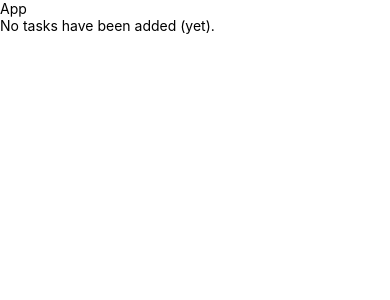
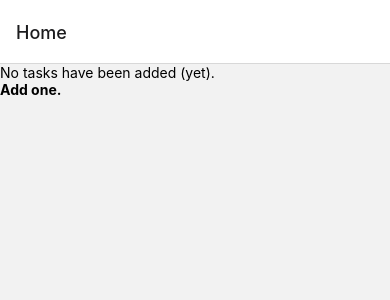
Before and after one commit to esfxra/TasksRN, a React Native app: screen / in a window 390 px wide. Shown: the top 300 px of the page. Built offline with nearby package versions, Linux system fonts and the light colour scheme.

Commit message:
Add navigation

```diff
--- a/package.json
+++ b/package.json
@@ -10,8 +10,12 @@
     "lint": "eslint . --ext .js,.jsx,.ts,.tsx"
   },
   "dependencies": {
+    "@react-navigation/native": "^6.0.6",
+    "@react-navigation/native-stack": "^6.2.4",
     "react": "17.0.2",
-    "react-native": "0.66.0"
+    "react-native": "0.66.0",
+    "react-native-safe-area-context": "^3.3.2",
+    "react-native-screens": "^3.8.0"
   },
   "devDependencies": {
     "@babel/core": "^7.12.9",
--- /dev/null
+++ b/src/App.navigator.tsx
@@ -0,0 +1,21 @@
+import React from 'react';
+import {NavigationContainer} from '@react-navigation/native';
+import {createNativeStackNavigator} from '@react-navigation/native-stack';
+
+import Home from './screens/Home.screen';
+import AddTask from './screens/AddTask.screen';
+import EditTask from './screens/EditTask.screen';
+
+const Stack = createNativeStackNavigator();
+
+export default function AppNavigator() {
+  return (
+    <NavigationContainer>
+      <Stack.Navigator>
+        <Stack.Screen component={Home} name="Home" />
+        <Stack.Screen component={AddTask} name="AddTask" />
+        <Stack.Screen component={EditTask} name="EditTask" />
+      </Stack.Navigator>
+    </NavigationContainer>
+  );
+}
--- a/src/App.tsx
+++ b/src/App.tsx
@@ -1,19 +1,12 @@
 import React from 'react';
-import {SafeAreaView, Text} from 'react-native';
 
-import {useAppContext} from './App.provider';
+import AppProvider from './App.provider';
+import AppNavigator from './App.navigator';
 
 export default function App() {
-  const appContext = useAppContext();
-
   return (
-    <SafeAreaView>
-      <Text>App</Text>
-      {appContext.tasks.length === 0 ? (
-        <Text>No tasks have been added (yet).</Text>
-      ) : (
-        appContext.tasks.map(task => <Text>{task.name}</Text>)
-      )}
-    </SafeAreaView>
+    <AppProvider>
+      <AppNavigator />
+    </AppProvider>
   );
 }
--- /dev/null
+++ b/src/screens/AddTask.screen.tsx
@@ -0,0 +1,12 @@
+import React from 'react';
+import {Text, View} from 'react-native';
+
+import {AddTaskProps} from '../types';
+
+export default function AddTask({navigation}: AddTaskProps) {
+  return (
+    <View>
+      <Text>AddTask</Text>
+    </View>
+  );
+}
--- /dev/null
+++ b/src/screens/EditTask.screen.tsx
@@ -0,0 +1,12 @@
+import React from 'react';
+import {Text, View} from 'react-native';
+
+import {EditTaskProps} from '../types';
+
+export default function EditTask({navigation}: EditTaskProps) {
+  return (
+    <View>
+      <Text>EditTask</Text>
+    </View>
+  );
+}
--- /dev/null
+++ b/src/screens/Home.screen.tsx
@@ -0,0 +1,24 @@
+import React from 'react';
+import {Pressable, Text, View} from 'react-native';
+
+import {useAppContext} from '../App.provider';
+import {HomeProps} from '../types';
+
+export default function Home({navigation}: HomeProps) {
+  const appContext = useAppContext();
+
+  return (
+    <View>
+      {appContext.tasks.length === 0 ? (
+        <>
+          <Text>No tasks have been added (yet).</Text>
+          <Pressable onPress={() => navigation.navigate('AddTask')}>
+            <Text style={{fontWeight: 'bold'}}>Add one.</Text>
+          </Pressable>
+        </>
+      ) : (
+        appContext.tasks.map(task => <Text>{task.name}</Text>)
+      )}
+    </View>
+  );
+}
```
Also changed, not shown: src/types.ts (+17 -0 lines), 4 other files (tests, documents, lock files or other folders).
